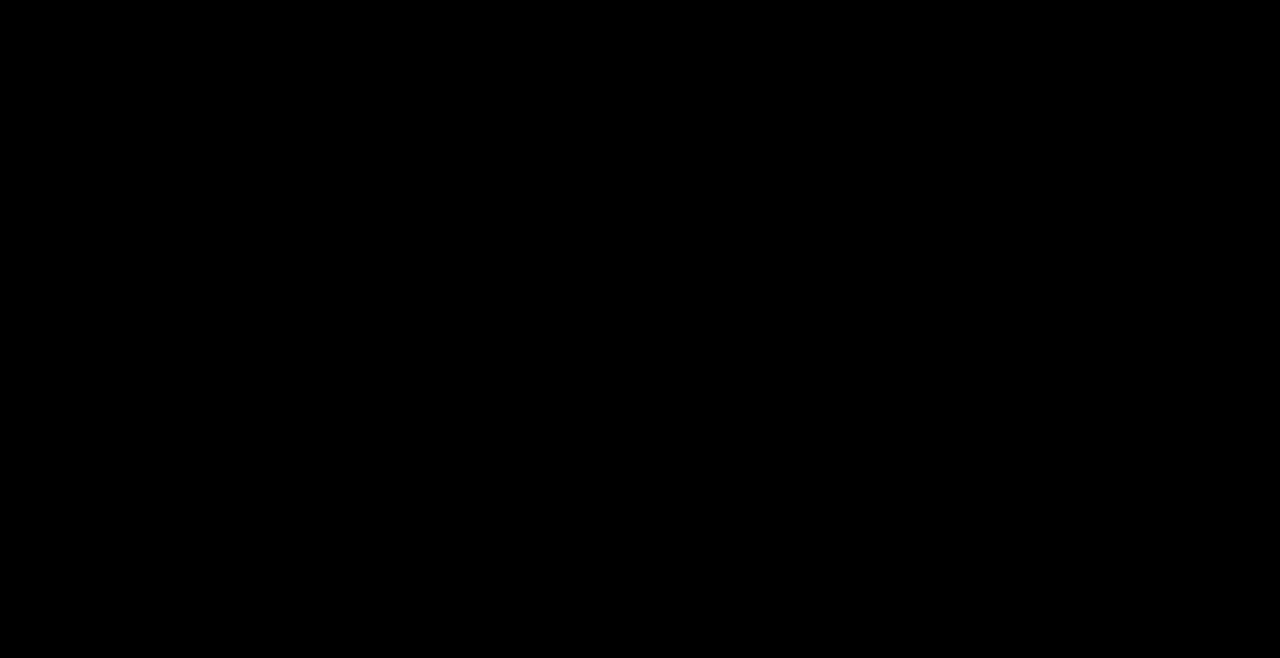
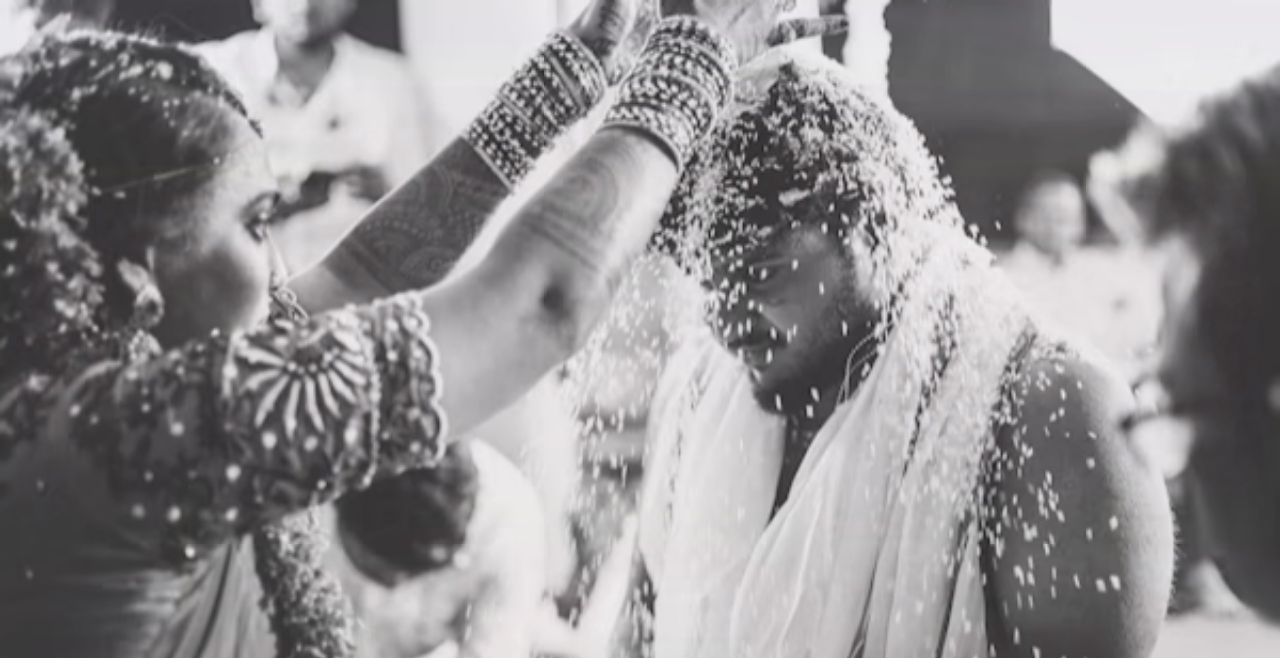
Before and after one commit to saurav-max/rkevents-site, a plain HTML site: page index.html in a window 1280 px wide. Shown: the top 658 px of the page. Drawn offline with nearby package versions, Linux system fonts and the light colour scheme.

Commit message:
Update index.html

```diff
--- a/index.html
+++ b/index.html
@@ -43,7 +43,7 @@
 
   </div>
    <!-- Overlay Content -->
-  <div class="relative z-10 bg-black  h-full flex items-center justify-center text-white">
+  <div class="relative z-10   h-full flex items-center justify-center text-white">
     <div class="text-center px-4">
 
     </div>
```
